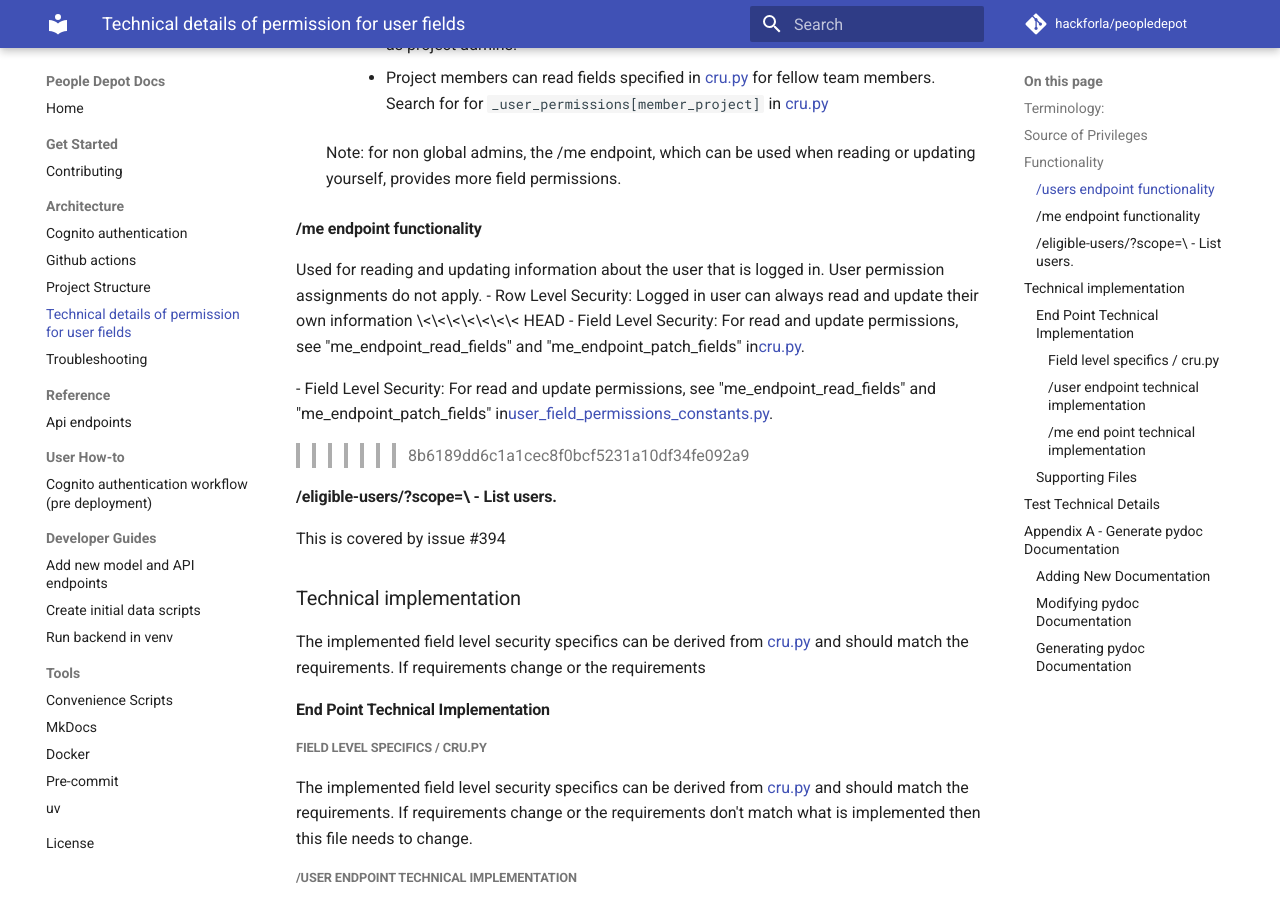
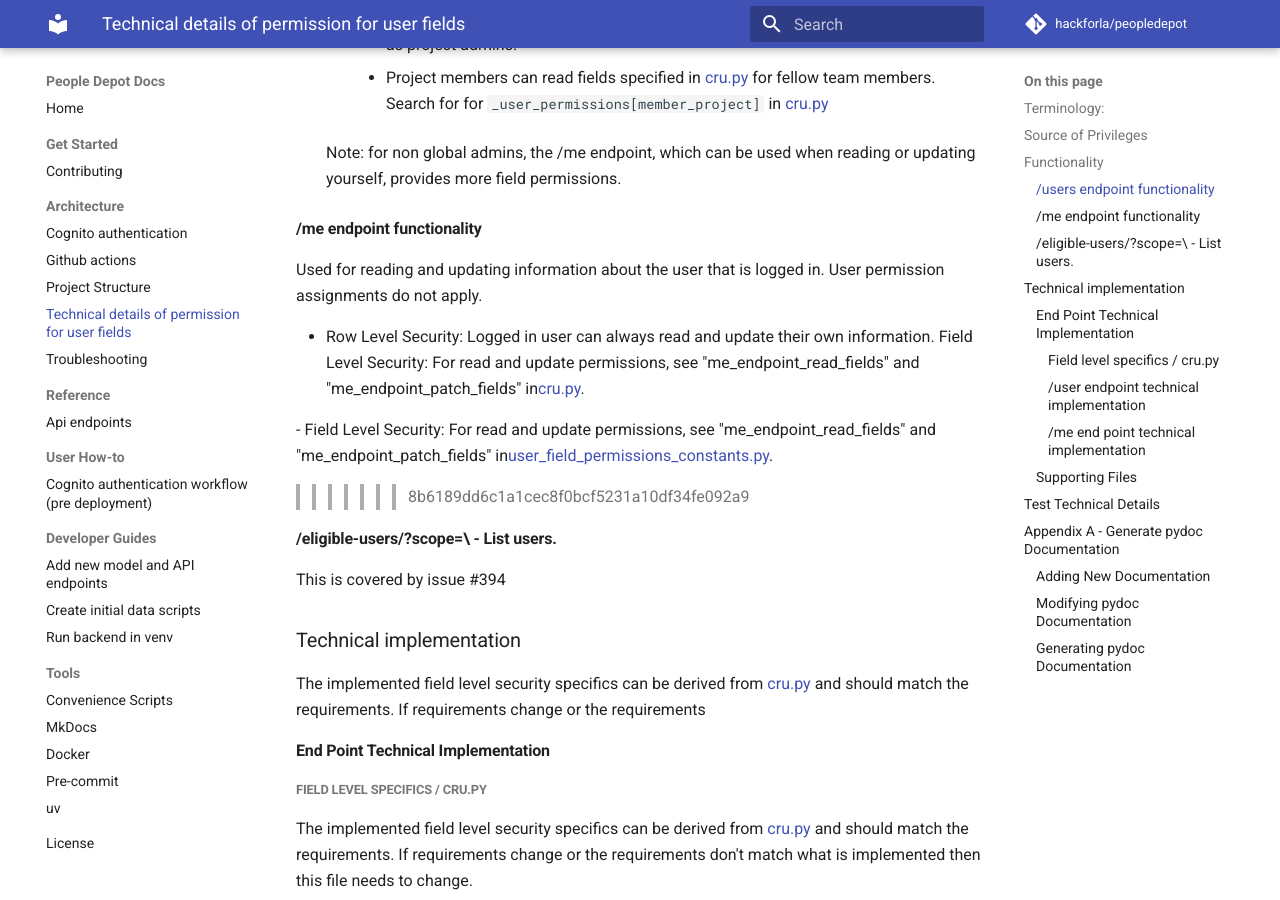
Before and after one commit to hackforla/peopledepot, an MkDocs documentation site: the page built from docs/architecture/technical-details-of-permission-for-user-fields.md, in a window 1280 px wide and 900 px high, scrolled down 1553 px. Built offline with MkDocs 1.6.1 and Material for MkDocs 9.7.7, drawn with Linux system fonts in a browser that asks for light colours; comment, search, counter and statistics services are not loaded.

Commit message:
Refactor

```diff
--- a/docs/architecture/technical-details-of-permission-for-user-fields.md
+++ b/docs/architecture/technical-details-of-permission-for-user-fields.md
@@ -66,7 +66,10 @@ The following API endpoints retrieve users:
 
 #### /me endpoint functionality
 
-Used for reading and updating information about the user that is logged in.  User permission assignments do not apply. - Row Level Security: Logged in user can always read and update their own information \<\<\<\<\<\<\< HEAD - Field Level Security: For read and update permissions, see "me_endpoint_read_fields" and "me_endpoint_patch_fields" in[cru.py](../../app/core/cru.py).
+Used for reading and updating information about the user that is logged in.  User permission assignments do not apply.
+
+- Row Level Security: Logged in user can always read and update their own information.
+    Field Level Security: For read and update permissions, see "me_endpoint_read_fields" and "me_endpoint_patch_fields" in[cru.py](../../app/core/cru.py).
 
 \- Field Level Security: For read and update permissions, see "me_endpoint_read_fields" and "me_endpoint_patch_fields" in[user_field_permissions_constants.py](../../app/core/user_field_permissions_constants.py).
 
```
